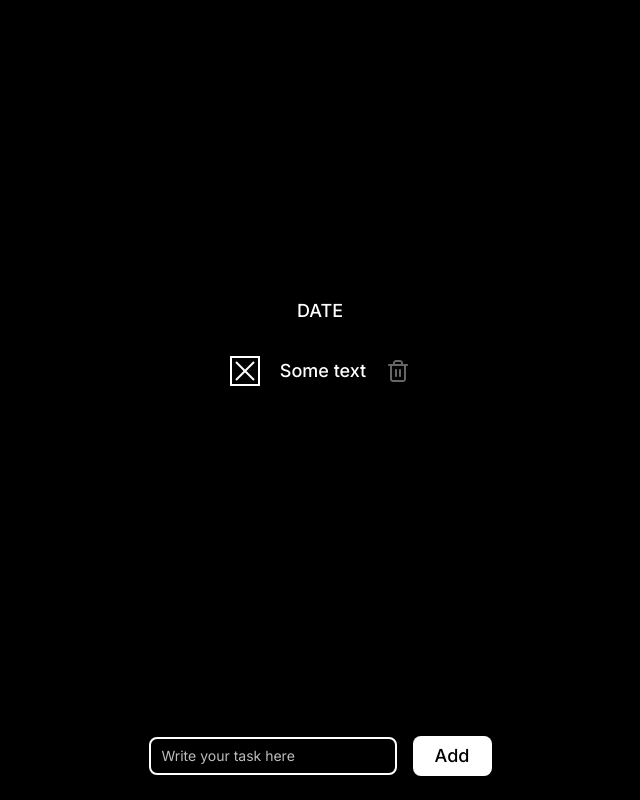
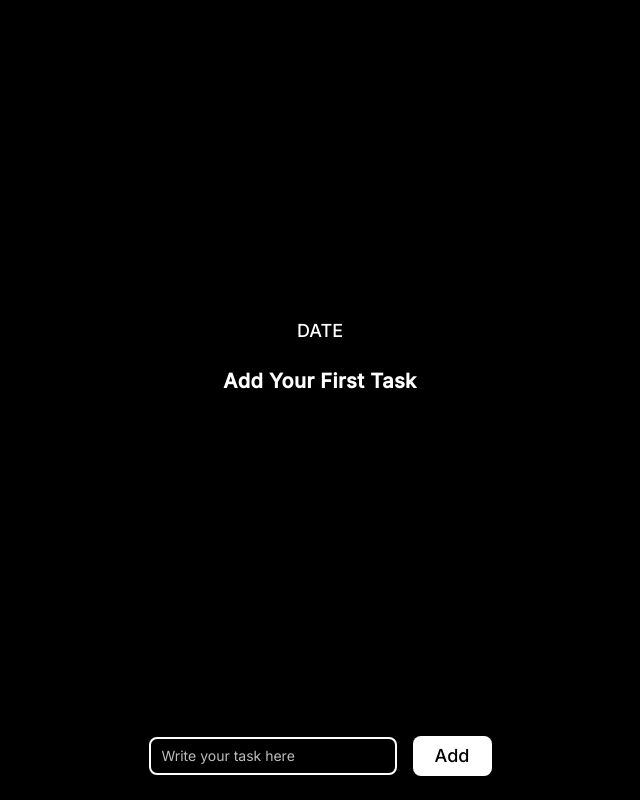
Before and after one commit to Natalia1919/task-papper, a React (Create React App) app: page / in a window 1280 px wide. Both pictures are taken after a click on the button 718 px from the left and 371 px from the top of the page. Shown: the whole page, without its empty margins (320-960 px from the left). Built offline with nearby package versions, Linux system fonts and the light colour scheme.

Commit message:
Add functionality: add and remove taskItem

```diff
--- a/src/components/Form.js
+++ b/src/components/Form.js
@@ -1,5 +1,7 @@
 import React from 'react';
 import { v4 as uuidv4 } from 'uuid';
+import {addTask} from '../redux/actions/todoActions';
+import {connect} from 'react-redux';
 
 class Form extends React.Component{
   constructor(props){
@@ -23,7 +25,7 @@ class Form extends React.Component{
     const newTask = this.state;
     console.log(newTask);
     if(newTask.text.trim().length > 3){
-      ///dispatch
+      this.props.addNewTask(newTask)
       this.setState({
         text: '',
         id: ''
@@ -50,4 +52,8 @@ class Form extends React.Component{
   }
 }
 
-export default Form;
+const mapDispatchToProps = dispatch => ({
+  addNewTask: item => dispatch(addTask(item))
+})
+
+export default connect(null, mapDispatchToProps)(Form);
--- a/src/components/TaskItem.js
+++ b/src/components/TaskItem.js
@@ -1,18 +1,26 @@
 import {ReactComponent as Checkbox} from '../assets/check-box.svg';
 import {ReactComponent as Trash} from '../assets/trash.svg';
+import { removeTask } from '../redux/actions/todoActions';
+import {connect} from 'react-redux';
 
-const TaskItem = () => {
+const TaskItem = ({todoTask, removeTodo}) => {
   return (
   <li className='task__item'>
   <button className='btn task__check skipped'>
   <Checkbox className='task__checkbox'/>
   </button>
-  <span className="task__text">Some text </span>
-  <button className="btn task__delete">
+  <span className="task__text">{todoTask.text}</span>
+  <button
+  className="btn task__delete"
+  onClick={() => {removeTodo(todoTask)}}>
   <Trash className='task__trash'/>
   </button>
   </li>
   )
 };
 
-export default TaskItem;
+const mapDispatchToProps = dispatch => ({
+  removeTodo: item => dispatch(removeTask(item))
+})
+
+export default connect(null, mapDispatchToProps) (TaskItem);
--- a/src/components/TaskList.js
+++ b/src/components/TaskList.js
@@ -1,13 +1,27 @@
 import TaskItem from './TaskItem';
+import {connect} from 'react-redux';
 
-const TaskList = () => {
+const TaskList = ({todoTasks}) => {
   return (
     <div className="container">
-  <ul className='task__list'>
-    <TaskItem />
-  </ul>
+      {
+        todoTasks.length
+        ? (<ul className='task__list'>
+        {
+          todoTasks.map(todoTask => (
+            <TaskItem key={todoTask.id} todoTask={todoTask} />
+          ))
+        }
+      </ul>)
+      : (<h2 className='task__title'>Add your first task</h2>)
+      }
+
   </div>
   )
 };
 
-export default TaskList;
+const mapStateToProps = (state) => ({
+  todoTasks: state.todos.todoItems
+})
+
+export default connect (mapStateToProps)(TaskList);
--- a/src/index.scss
+++ b/src/index.scss
@@ -114,6 +114,11 @@ text-transform: uppercase;
     padding: 5px;
     margin-bottom: 20px;
   }
+  &__title{
+    text-transform: capitalize;
+    letter-spacing: 0.4px;
+    font-size: 20px;
+  }
   &__item {
     padding: 5px;
     display: flex;
```
